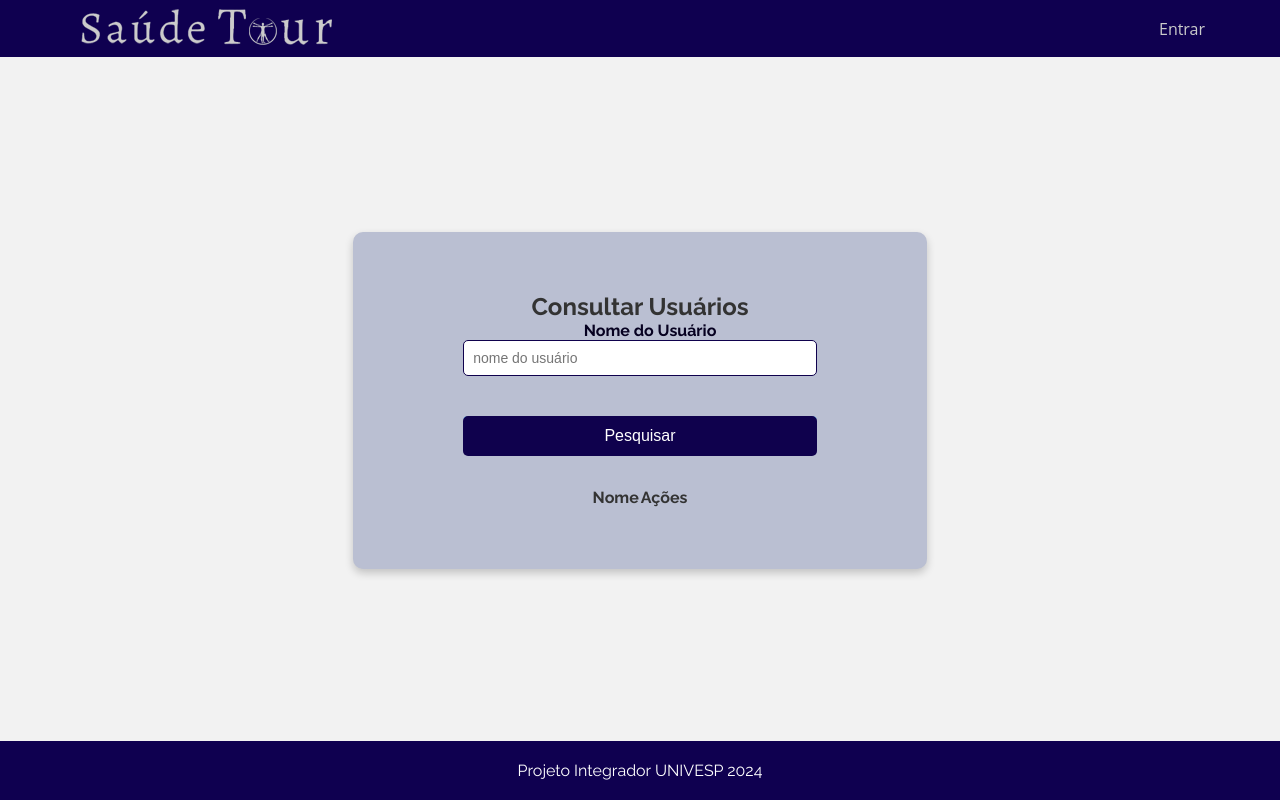
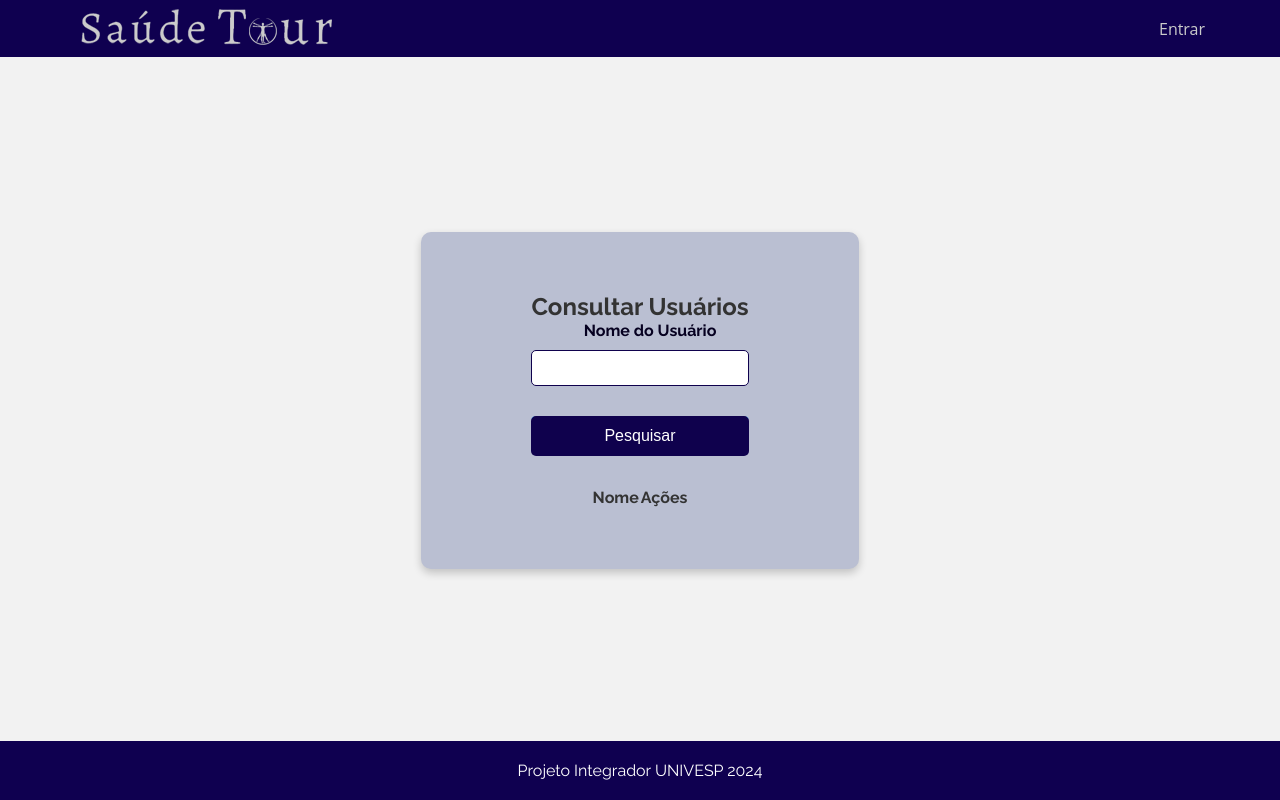
Before and after one commit to Edsonflaviobr/gestaodeviagensunivesp, a React (Create React App) app: page /consulta-administrador in a window 1280 px wide. Built offline with nearby package versions, Linux system fonts and the light colour scheme.

Commit message:
Versão 1.6

```diff
--- a/src/Paginas/ConsultaAdministrador/ConsultaAdministrador.jsx
+++ b/src/Paginas/ConsultaAdministrador/ConsultaAdministrador.jsx
@@ -1,8 +1,7 @@
 import React, { useState, useEffect } from 'react';
-import './styles.css'
+import './styles.css';
 import { api } from '../../Services/api';
 import { Header } from '../../Componentes/Header/Header';
-import LabelInput from '../../Componentes/LabelInput/LabelInput';
 import { Footer } from '../../Componentes/Footer/Footer';
 import { useNavigate } from 'react-router-dom';
 
@@ -19,15 +18,20 @@ const ConsultaAdministrador = () => {
 
   const handleConsultarUsuario = async () => {
     try {
-      setLoading(true); // Ativar o estado de loading
-      const response = await api.get(`usuario?nome=${consultaNomeUsuario}`);
-      setUsuariosFiltrados(response.data);
+      setLoading(true);
+      const response = await api.get('usuario');
+      const usuarios = response.data;
+      const usuariosFiltrados = usuarios.filter(usuario =>
+        usuario.nome.toLowerCase().includes(consultaNomeUsuario.toLowerCase())
+      );
+      setUsuariosFiltrados(usuariosFiltrados);
     } catch (error) {
       console.error('Erro ao buscar usuários:', error);
     } finally {
-      setLoading(false); // Desativar o estado de loading
+      setLoading(false);
     }
   };
+
 
   const handleUsuarioSelecionado = (usuario) => {
     setUsuarioSelecionado(usuario);
@@ -52,19 +56,19 @@ const ConsultaAdministrador = () => {
     }
   };
 
+  const handleSubmit = (e) => {
+    e.preventDefault();
+    handleConsultarUsuario();
+  };
+
   return (
     <div>
       <Header />
       <div className='adm'>
-        <form onSubmit={(e) => { e.preventDefault(); handleConsultarUsuario(); }}>
+        <form onSubmit={handleSubmit}>
           <h2>Consultar Usuários</h2>
-          <LabelInput
-            label="Nome do Usuário"
-            type="text"
-            id="consultaNomeUsuario"
-            value={consultaNomeUsuario}
-            onChange={handleConsultaNomeUsuarioChange}
-          />
+          <label> Nome do Usuário </label>
+          <input type="text" id="consultaNomeUsuario" value={consultaNomeUsuario} onChange={handleConsultaNomeUsuarioChange} />
           <button type="submit">Pesquisar</button>
         </form>
         {loading ? (
```
